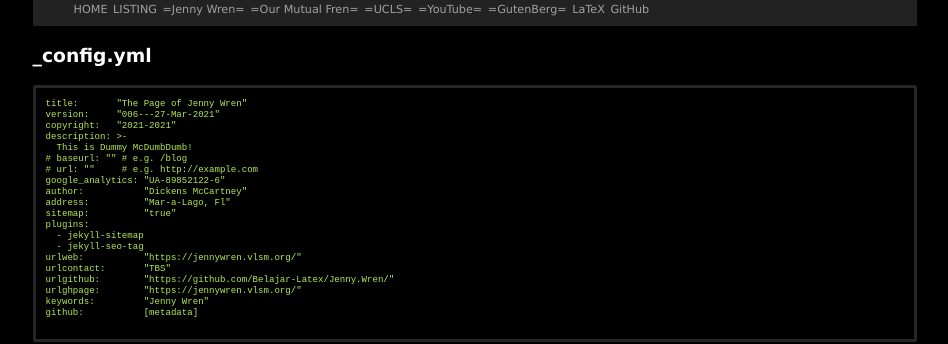
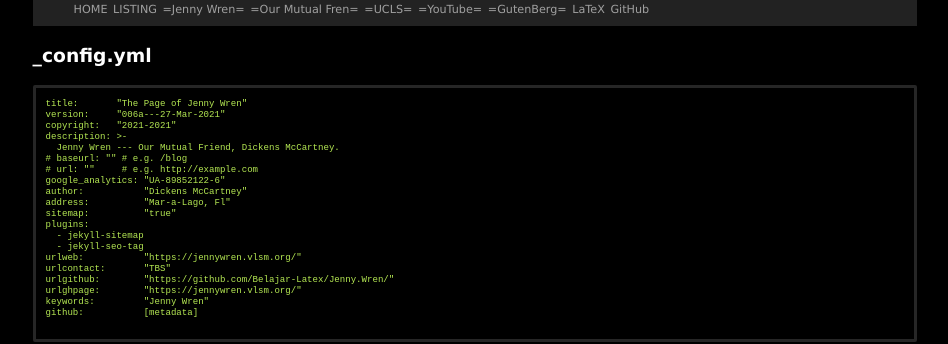
Before and after one commit to Belajar-Latex/Jenny.Wren, a Jekyll site: the page built from 004.md, in a window 1280 px wide and 900 px high. Shown: the part 176-520 px from the top of the window, without its empty margins (165-1113 px from the left). Built offline with Jekyll 4.4.1, drawn with Linux system fonts in a browser that asks for light colours.

Commit message:
modified:   004.md

````diff
--- a/004.md
+++ b/004.md
@@ -7,10 +7,10 @@ title:  "Files"
 
 ```
 title:       "The Page of Jenny Wren"
-version:     "006---27-Mar-2021"
+version:     "006a---27-Mar-2021"
 copyright:   "2021-2021"
 description: >-
-  This is Dummy McDumbDumb!
+  Jenny Wren --- Our Mutual Friend, Dickens McCartney.
 # baseurl: "" # e.g. /blog
 # url: ""     # e.g. http://example.com
 google_analytics: "UA-89852122-6"
````
